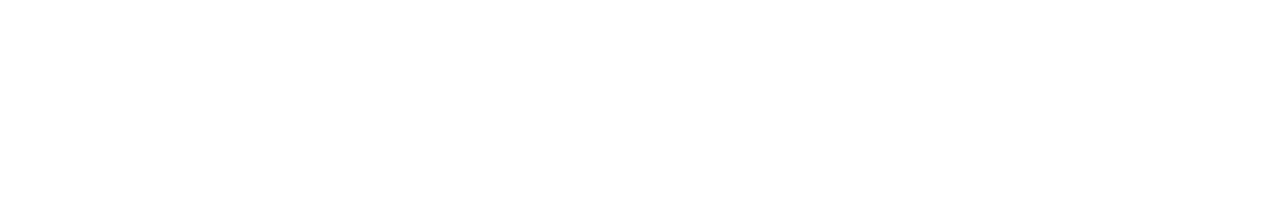
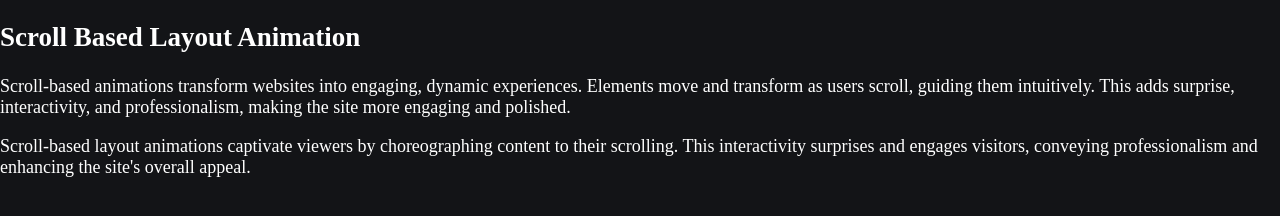
Before and after one commit to iqbalerani/scrollbasedlayoutanimation, a plain HTML site: page index.html in a window 1280 px wide. Drawn offline with Linux system fonts and the light colour scheme; a web font is replaced by a local one.

Commit message:
second commit

```diff
--- a/css/base.css
+++ b/css/base.css
@@ -0,0 +1,36 @@
+*,
+*::after,
+*::before {
+  box-sizing: border-box;
+}
+:root {
+  font-size: 18px;
+  --color-text: #fff;
+  --color-bg: #131417;
+  --color-link: #aaa;
+  --color-link-hover: #fff;
+  --color-label: #adadad;
+  --color-text-alt: #575757;
+  --color-caption: #fff;
+}
+
+body {
+  margin: 0;
+  color: var(--color-text);
+  background-color: var(--color-bg);
+  font-family: "tenon"-apple-system, BlinkMacSystemFont, Segoe UI, Helvetica,
+    Arial, sans-serif;
+  font-weight: 400;
+  -webkit-font-smoothing: antialiased;
+  -moz-osx-font-smoothing: grayscale;
+}
+main {
+  position: relative;
+  width: 100%;
+  overflow: hidden;
+}
+
+.project--intro {
+  grid-template-columns: 1fr;
+  grid-template-areas: "title";
+}
--- a/index.html
+++ b/index.html
@@ -8,5 +8,34 @@
     <link rel="stylesheet" href="https://use.typekit.net/cch1nog.css" />
     <link rel="stylesheet" href="css/base.css" />
   </head>
-  <body></body>
+  <body class="loading">
+    <main>
+      <section class="project--intro">
+        <h2 class="project--title">
+          <span class="project--title-line">Scroll Based</span>
+          <span class="project--title--line">Layout Animation</span>
+        </h2>
+        <div class="project-mission">
+          <p>
+            Scroll-based animations transform websites into engaging, dynamic
+            experiences. Elements move and transform as users scroll, guiding
+            them intuitively. This adds surprise, interactivity, and
+            professionalism, making the site more engaging and polished.
+          </p>
+          <p>
+            Scroll-based layout animations captivate viewers by choreographing
+            content to their scrolling. This interactivity surprises and engages
+            visitors, conveying professionalism and enhancing the site's overall
+            appeal.
+          </p>
+        </div>
+      </section>
+      <div class="gallery-wrap"></div>
+      <div
+        class="gallery__item gallery__item--s"
+        style="background-image: url(img/1)"
+        ;
+      ></div>
+    </main>
+  </body>
 </html>
```
